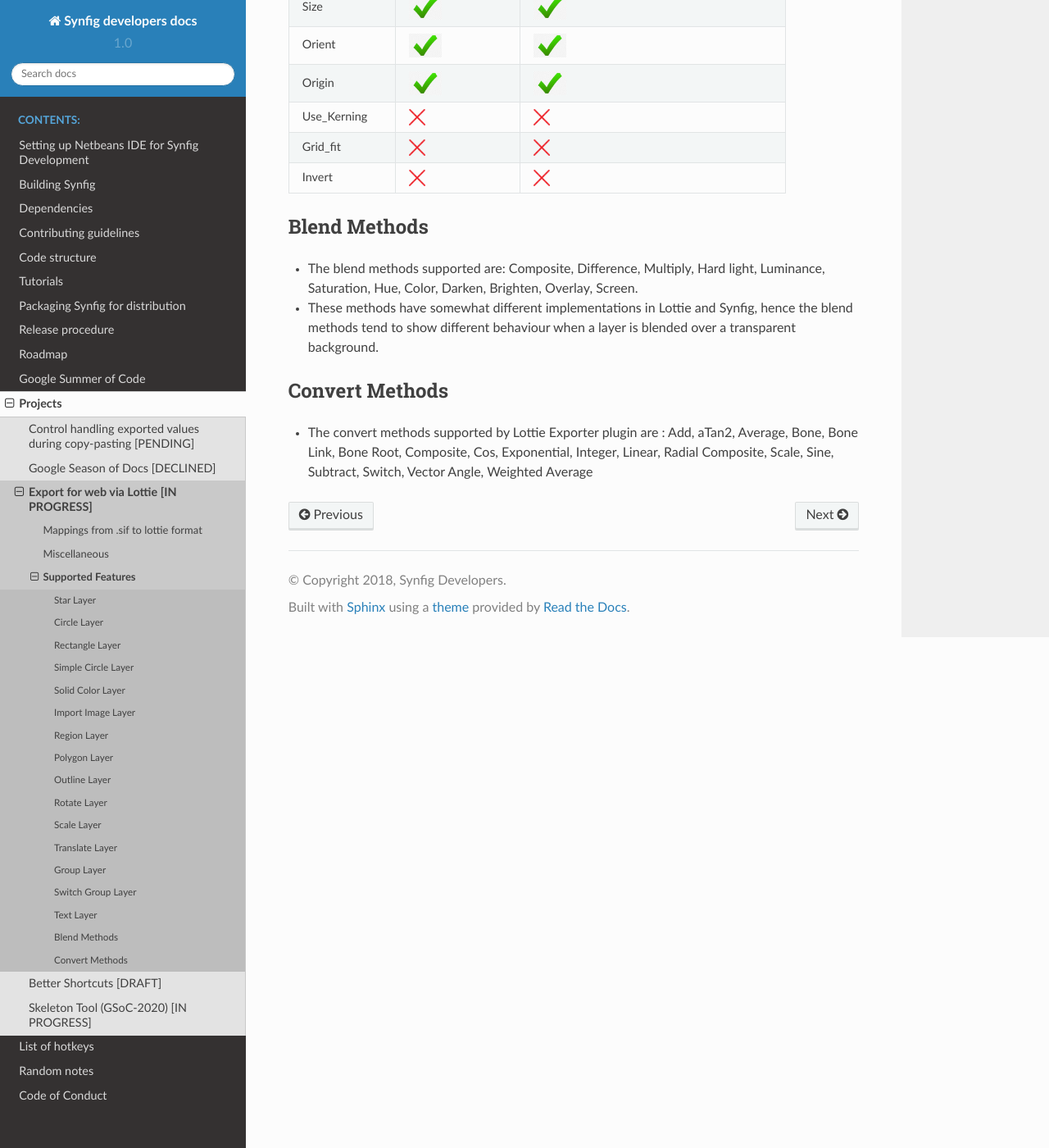
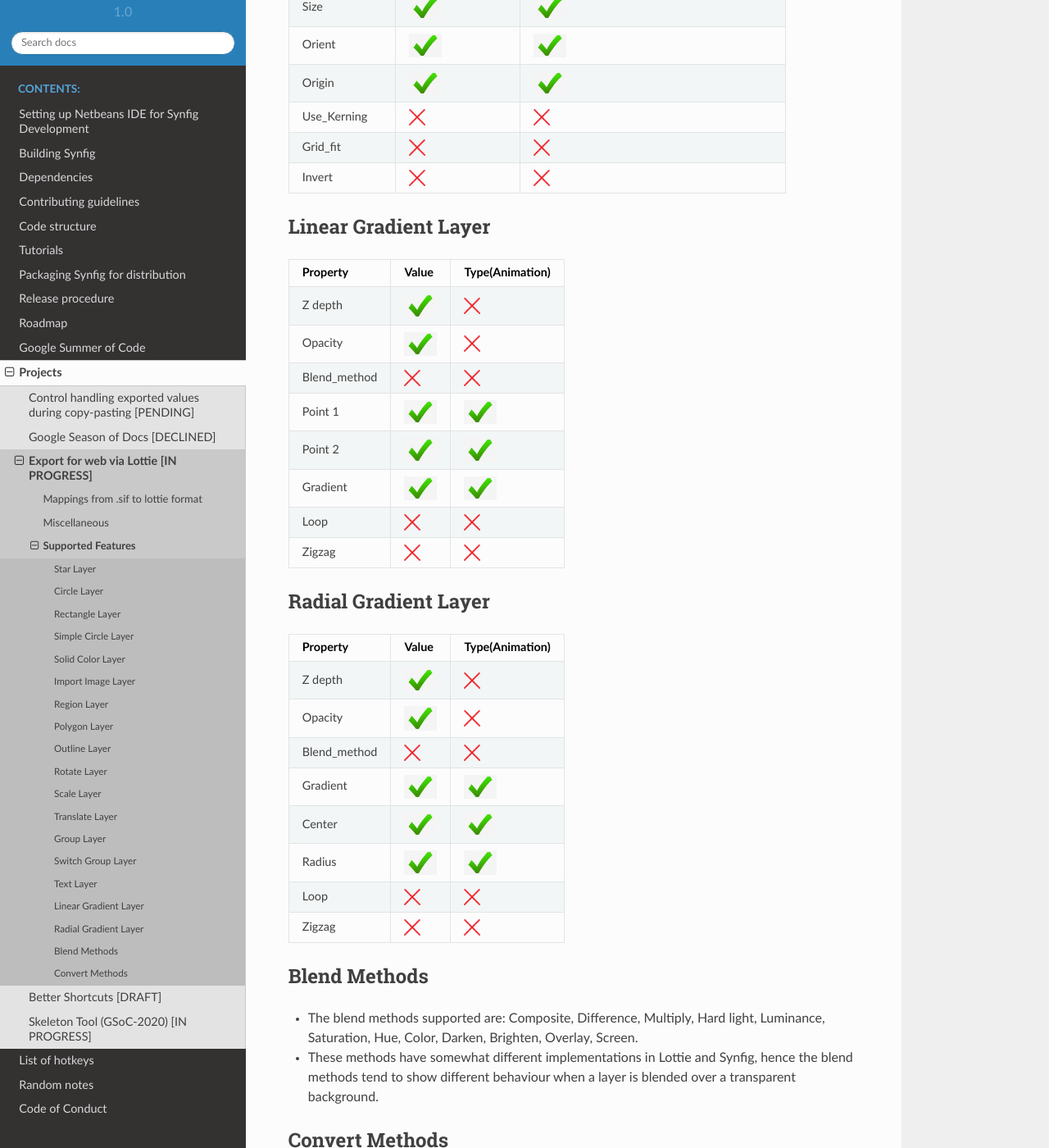
Before and after one commit to synfig/synfig-docs-dev, a Sphinx documentation site: the page built from docs/projects/lottie/supported.rst, in a window 1280 px wide and 1400 px high, scrolled down 7821 px. Shown: the whole window at 82% size. Built offline with Sphinx 7.4.7 and the Read the Docs theme 2.0.0, drawn with Linux system fonts in a browser that asks for light colours.

Commit message:
Added documentation for gradient layers

```diff
--- a/docs/projects/lottie/supported.rst
+++ b/docs/projects/lottie/supported.rst
@@ -401,6 +401,49 @@ Text Layer
 |     Invert    |        |cross|      |                  |cross|                    |
 +---------------+---------------------+---------------------------------------------+
 
+Linear Gradient Layer
+---------------------
++---------------------+---------------------+---------------------------------------------+
+|       Property      |        Value        |               Type(Animation)               |
++=====================+=====================+=============================================+
+|       Z depth       |        |tick|       |                  |cross|                    |
++---------------------+---------------------+---------------------------------------------+
+|       Opacity       |        |tick|       |                  |cross|                    |
++---------------------+---------------------+---------------------------------------------+
+|     Blend_method    |        |cross|      |                  |cross|                    |
++---------------------+---------------------+---------------------------------------------+
+|       Point 1       |        |tick|       |                  |tick|                     |
++---------------------+---------------------+---------------------------------------------+
+|       Point 2       |        |tick|       |                  |tick|                     |
++---------------------+---------------------+---------------------------------------------+
+|      Gradient       |        |tick|       |                  |tick|                     |
++---------------------+---------------------+---------------------------------------------+
+|        Loop         |        |cross|      |                  |cross|                    |
++---------------------+---------------------+---------------------------------------------+
+|        Zigzag       |        |cross|      |                  |cross|                    |
++---------------------+---------------------+---------------------------------------------+
+
+Radial Gradient Layer
+---------------------
++---------------------+---------------------+---------------------------------------------+
+|       Property      |        Value        |               Type(Animation)               |
++=====================+=====================+=============================================+
+|       Z depth       |        |tick|       |                  |cross|                    |
++---------------------+---------------------+---------------------------------------------+
+|       Opacity       |        |tick|       |                  |cross|                    |
++---------------------+---------------------+---------------------------------------------+
+|     Blend_method    ||cross|              |                  |cross|                    |
++---------------------+---------------------+---------------------------------------------+
+|      Gradient       |        |tick|       |                  |tick|                     |
++---------------------+---------------------+---------------------------------------------+
+|       Center        |        |tick|       |                  |tick|                     |
++---------------------+---------------------+---------------------------------------------+
+|       Radius        |        |tick|       |                  |tick|                     |
++---------------------+---------------------+---------------------------------------------+
+|        Loop         |        |cross|      |                  |cross|                    |
++---------------------+---------------------+---------------------------------------------+
+|        Zigzag       |        |cross|      |                  |cross|                    |
++---------------------+---------------------+---------------------------------------------+
 
 Blend Methods
 -------------
```
Also changed, not shown: docs/projects/lottie/layers/linear_gradient.rst (added, +22 -0 lines), docs/projects/lottie/layers/radial_gradient.rst (added, +22 -0 lines).
